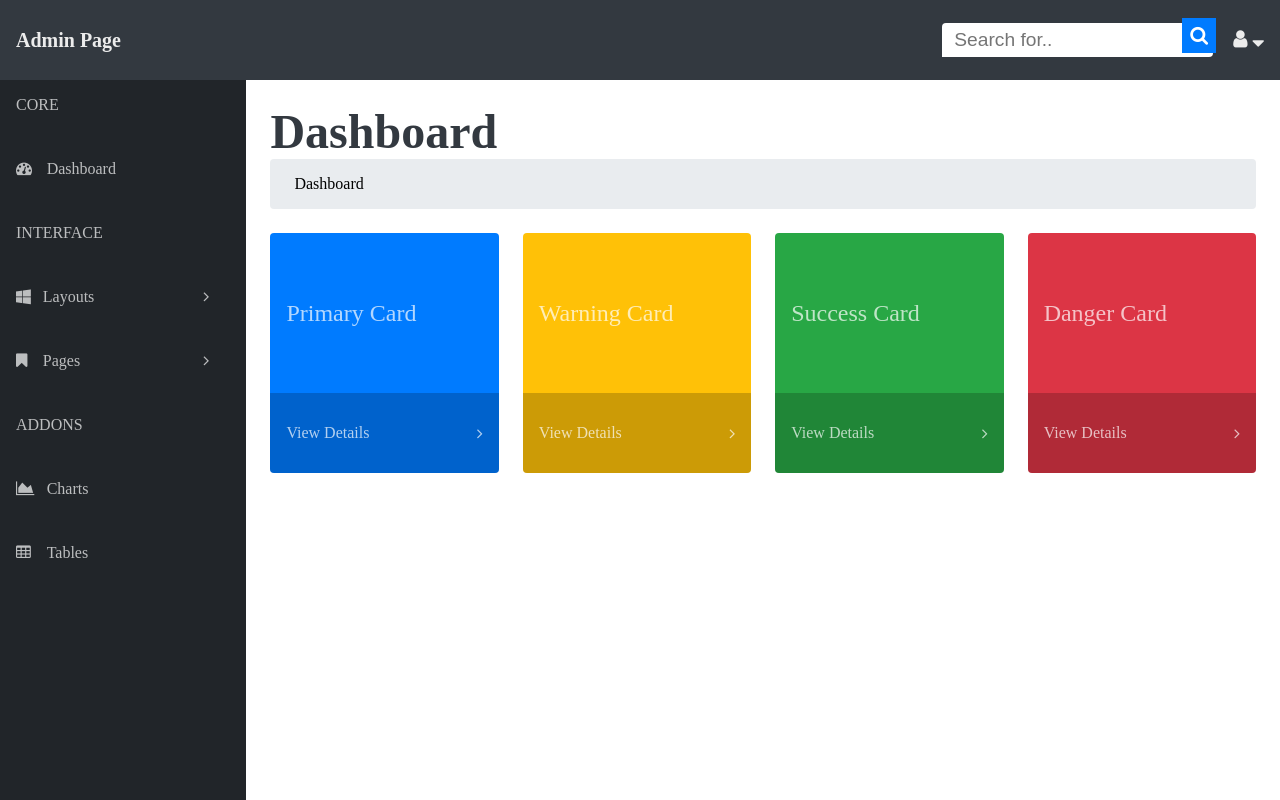
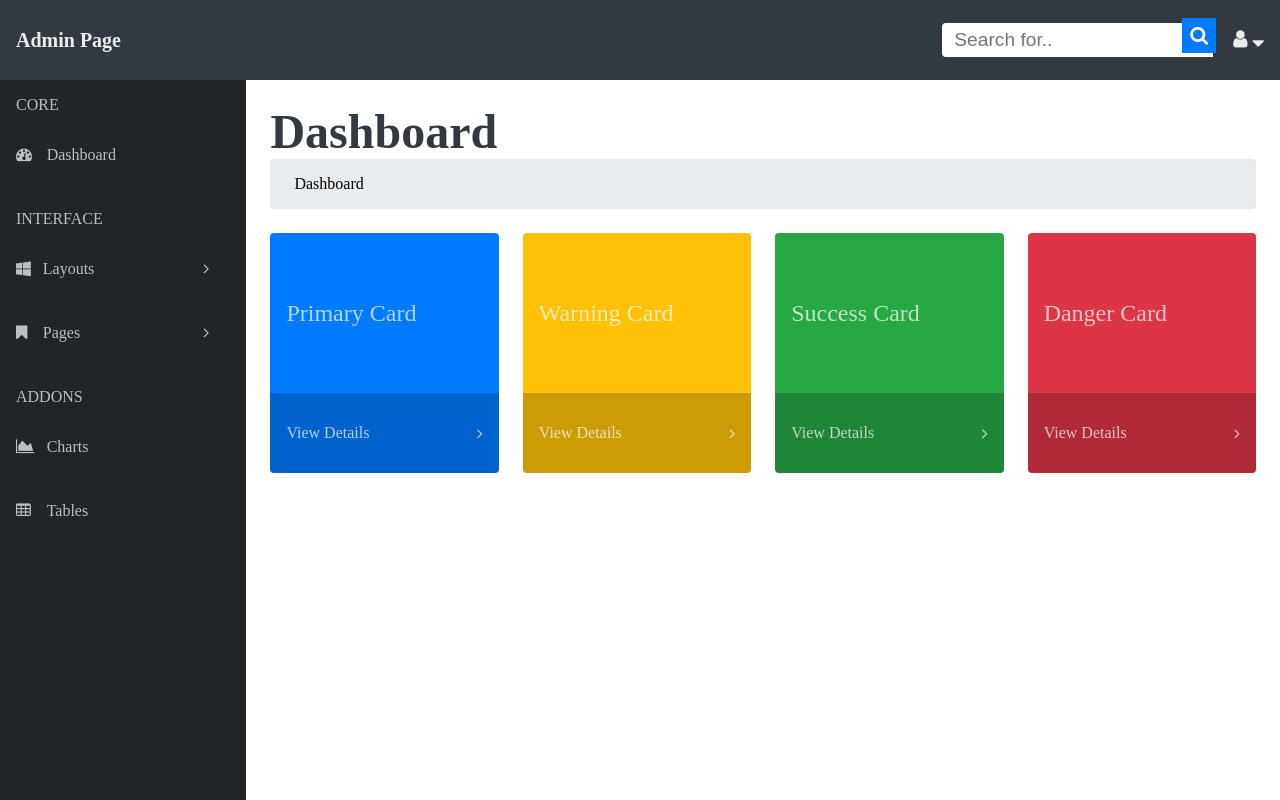
Before and after one commit to czetoj/project-css3-002-admin-template, a plain HTML site: page index.html in a window 1280 px wide. Drawn offline with Linux system fonts and the light colour scheme.

Commit message:
dashboard 1.1  nav-nál az alcímekről a link levét

```diff
--- a/css/style.css
+++ b/css/style.css
@@ -34,10 +34,11 @@ body {
     margin-right: 1rem;
 }
 .search__input {
-    border-radius: 4px 0 4px 0;
+    border-radius: 4px 0 0 4px;
     padding: .375rem .75rem;
     font-size: 1.2rem;
     border: none;
+    outline: none;
     transition: border-color .15s;
 }
 .search__input:focus {
@@ -80,6 +81,7 @@ aside {
 .nav__ul li {
     padding: 1rem;
     list-style: none;
+    color: rgba(255, 255, 255, .7);
 }
 .nav__ul li a {
     text-decoration: none;
--- a/index.html
+++ b/index.html
@@ -33,13 +33,13 @@
         <aside>
             <nav class="main__nav">
                 <ul class="nav__ul">
-                    <li><a href=""><span>CORE</span></a></li>
+                    <li>CORE</li>
                     <li><a href=""><i class="fa fa-tachometer"></i>
                             <span>Dashboard</span>
                         </a></li>
-                    <li><a href="">
-                            <span>INTERFACE</span>
-                        </a></li>
+                    <li>
+                        INTERFACE
+                    </li>
                     <li><a href="">
                             <i class="fa fa-windows"></i>
 
@@ -56,9 +56,9 @@
                             </span>
                             <i class="fa fa-angle-right"></i>
                         </a></li>
-                    <li><a href="">
-                            <span>ADDONS</span>
-                        </a></li>
+                    <li>
+                        ADDONS
+                    </li>
                     <li><a href=""><i class="fa fa-area-chart"></i>
                             <span>Charts</span>
                         </a></li>
```
